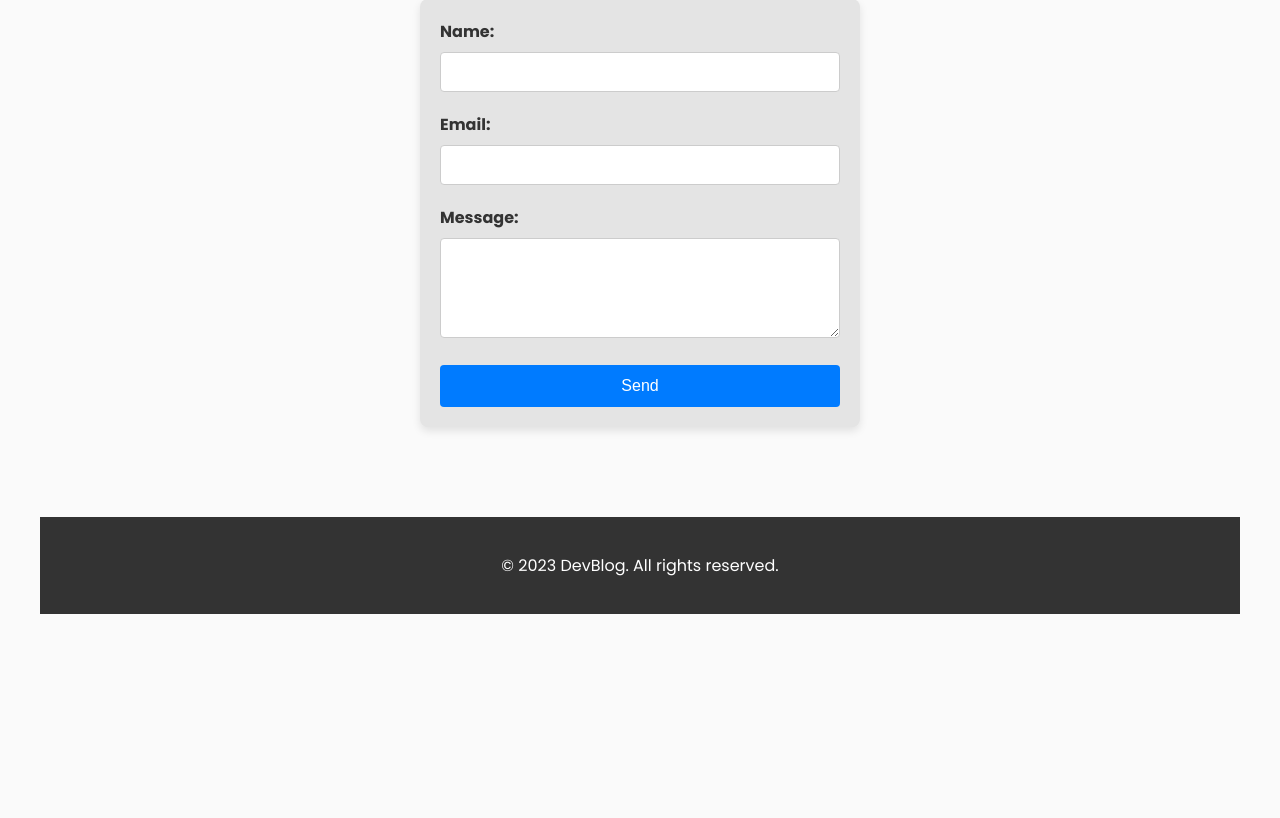
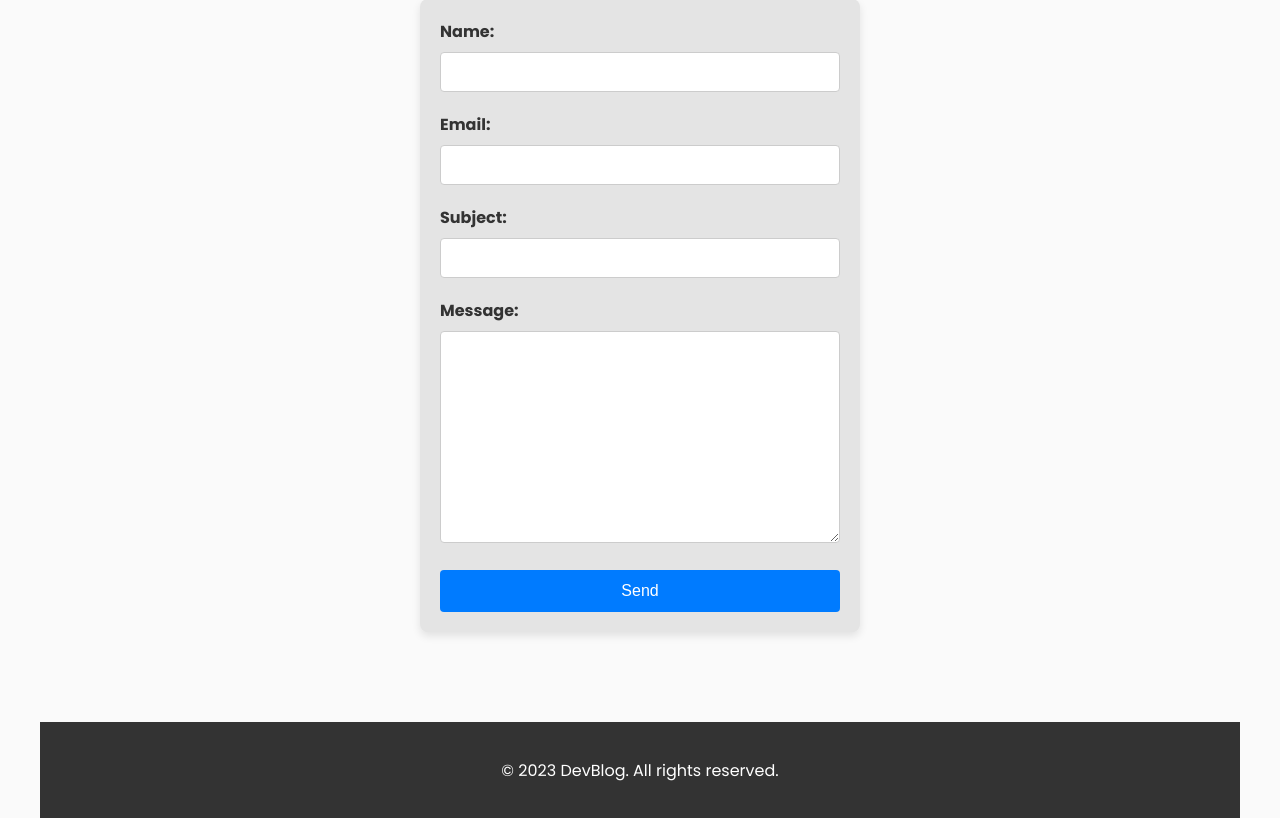
Before and after one commit to SaeedSaedi/Django_API, a Django app: page /contact-us in a window 1280 px wide. Shown: the part 194-1012 px from the top of the page. Before the commit the page ends 808 px from the top, so only its background shows below. Run offline with Django 5.2, Linux system fonts and the light colour scheme.

Commit message:
make contactus form

```diff
--- /dev/null
+++ b/blog/forms.py
@@ -0,0 +1,23 @@
+from django import forms
+from landing.models import Contact
+
+
+# blog/forms.py
+# class ContactUsForm(forms.Form):
+#     name = forms.CharField(
+#         max_length=100, widget=forms.TextInput(attrs={"class": "form-input"})
+#     )
+#     email = forms.EmailField(widget=forms.TextInput(attrs={"class": "form-input"}))
+#     message = forms.CharField(widget=forms.Textarea(attrs={"class": "form-textarea"}))
+
+
+class ContactForm(forms.ModelForm):
+    class Meta:
+        model = Contact
+        fields = ["name", "email", "subject", "message"]
+        widgets = {
+            "name": forms.TextInput(attrs={"class": "form-input"}),
+            "email": forms.EmailInput(attrs={"class": "form-input"}),
+            "subject": forms.TextInput(attrs={"class": "form-input"}),
+            "message": forms.Textarea(attrs={"class": "form-textarea"}),
+        }
--- a/blog/views.py
+++ b/blog/views.py
@@ -3,6 +3,7 @@ from django.utils import timezone
 from blog.models import Post
 from django.core.paginator import Paginator
 from landing.models import Contact
+from blog.forms import ContactForm
 
 
 # Create your views here.
@@ -54,10 +55,19 @@ def blog_search(request):
 
 
 def contact_us(request):
+    success_message = None
     if request.method == "POST":
-        name = request.POST.get("name")
-        email = request.POST.get("email")
-        message = request.POST.get("message")
-        print(name, email, message)
-
-    return render(request, "blog/contact.html")
+        form = ContactForm(request.POST)
+        if form.is_valid():
+            form.save()
+            success_message = "Thank you! Your message has been sent successfully."
+            return render(
+                request,
+                "blog/contact.html",
+                {"form": ContactForm(), "success_message": success_message},
+            )
+    else:
+        form = ContactForm()
+    return render(
+        request, "blog/contact.html", {"form": form, "success_message": success_message}
+    )
--- a/statics/css/style.css
+++ b/statics/css/style.css
@@ -130,6 +130,10 @@ footer {
     box-shadow: 0 4px 8px rgba(0, 0, 0, 0.1);
 }
 
+.form-group {
+    margin-bottom: 20px;
+}
+
 .form-label {
     display: block;
     margin-bottom: 8px;
@@ -141,7 +145,6 @@ footer {
 .form-textarea {
     width: 100%;
     padding: 10px;
-    margin-bottom: 20px;
     border: 1px solid #ccc;
     border-radius: 4px;
     font-size: 16px;
--- a/templates/blog/contact.html
+++ b/templates/blog/contact.html
@@ -1,18 +1,58 @@
 {% extends "blog/base.html" %}
-
-{% block title %}Contact Us - DevBlog{% endblock %}
 
 {% block content %}
 <div class="form-container">
+    {% if success_message %}
+    <div class="success-message">
+        <h2>Success!</h2>
+        <p>{{ success_message }}</p>
+    </div>
+    <script>
+        setTimeout(function() {
+            window.location.href = "{% url 'blog:index' %}";
+        }, 1000);
+    </script>
+    {% else %}
     <form action="{% url 'blog:contact' %}" method="POST">
         {% csrf_token %}
-        <label for="name" class="form-label">Name:</label>
-        <input type="text" id="name" name="name" class="form-input" />
-        <label for="email" class="form-label">Email:</label>
-        <input type="text" id="email" name="email" class="form-input" />
-        <label for="message" class="form-label">Message:</label>
-        <textarea id="message" name="message" class="form-textarea"></textarea>
+        <div class="form-group">
+            <label for="{{ form.name.id_for_label }}" class="form-label">Name:</label>
+            {{ form.name }}
+            {% if form.name.errors %}
+            <div class="error-message">
+                {{ form.name.errors }}
+            </div>
+            {% endif %}
+        </div>
+        <div class="form-group">
+            <label for="{{ form.email.id_for_label }}" class="form-label">Email:</label>
+            {{ form.email }}
+            {% if form.email.errors %}
+            <div class="error-message">
+                {{ form.email.errors }}
+            </div>
+            {% endif %}
+        </div>
+        <div class="form-group">
+            <label for="{{ form.subject.id_for_label }}" class="form-label">Subject:</label>
+            {{ form.subject }}
+            {% if form.subject.errors %}
+            <div class="error-message">
+                {{ form.subject.errors }}
+            </div>
+            {% endif %}
+        </div>
+        <div class="form-group">
+            <label for="{{ form.message.id_for_label }}" class="form-label">Message:</label>
+            {{ form.message }}
+            {% if form.message.errors %}
+            <div class="error-message">
+                {{ form.message.errors }}
+            </div>
+            {% endif %}
+        </div>
         <button type="submit" class="form-button">Send</button>
     </form>
+    {% endif %}
 </div>
 {% endblock %}
```
Also changed, not shown: other parts of statics/css/style.css (+31 -0 lines).
